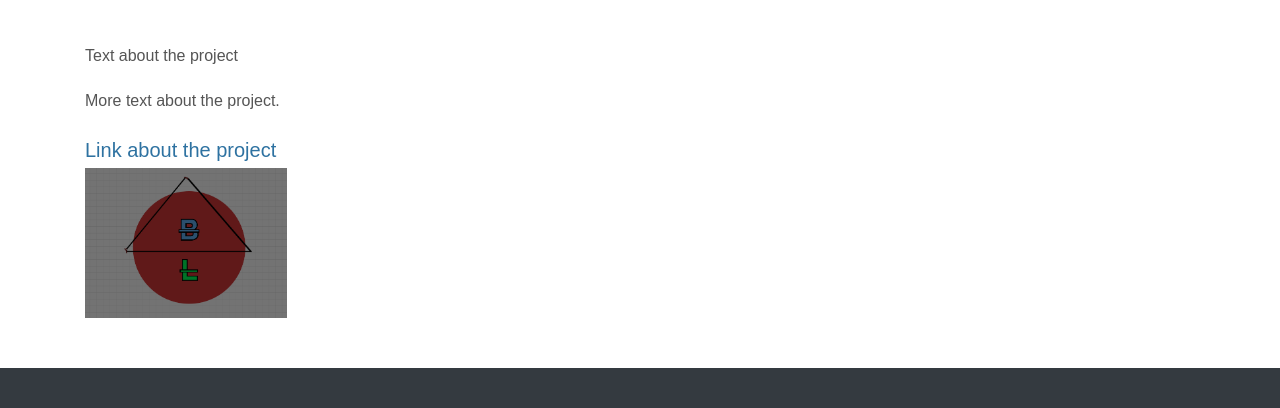
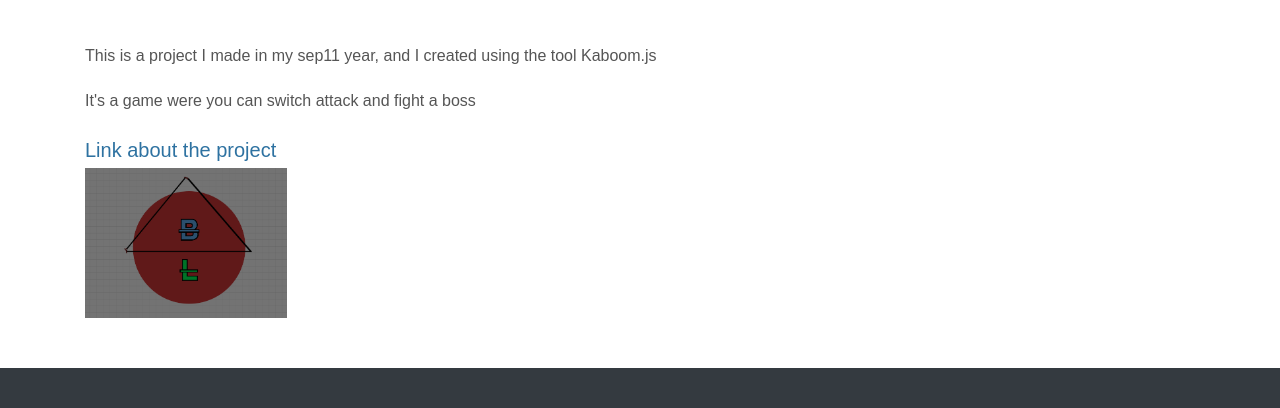
Before and after one commit to billyl1116/billyl1116.github.io, a plain HTML site: page projects/sep11-freedom-project.html in a window 1280 px wide. Shown: the part 177-585 px from the top of the page. Drawn offline with nearby package versions, Linux system fonts and the light colour scheme.

Commit message:
Update sep11-freedom-project.html

```diff
--- a/projects/sep11-freedom-project.html
+++ b/projects/sep11-freedom-project.html
@@ -46,8 +46,8 @@
         <div class="container">
 
             <h1 class="margin text-center">Sep11-freedom-project</h1>
-            <p>Text about the project</p>
-            <p>More text about the project.</p>
+            <p>This is a project I made in my sep11 year, and I created using the tool Kaboom.js</p>
+            <p>It's a game were you can switch attack and fight a boss</p>
             <a href="https://billyl1116.github.io/sep11-freedom-project/">Link about the project</a><br>
 
             <!--EXAMPLE OF PREVIEW LINK-->
```
